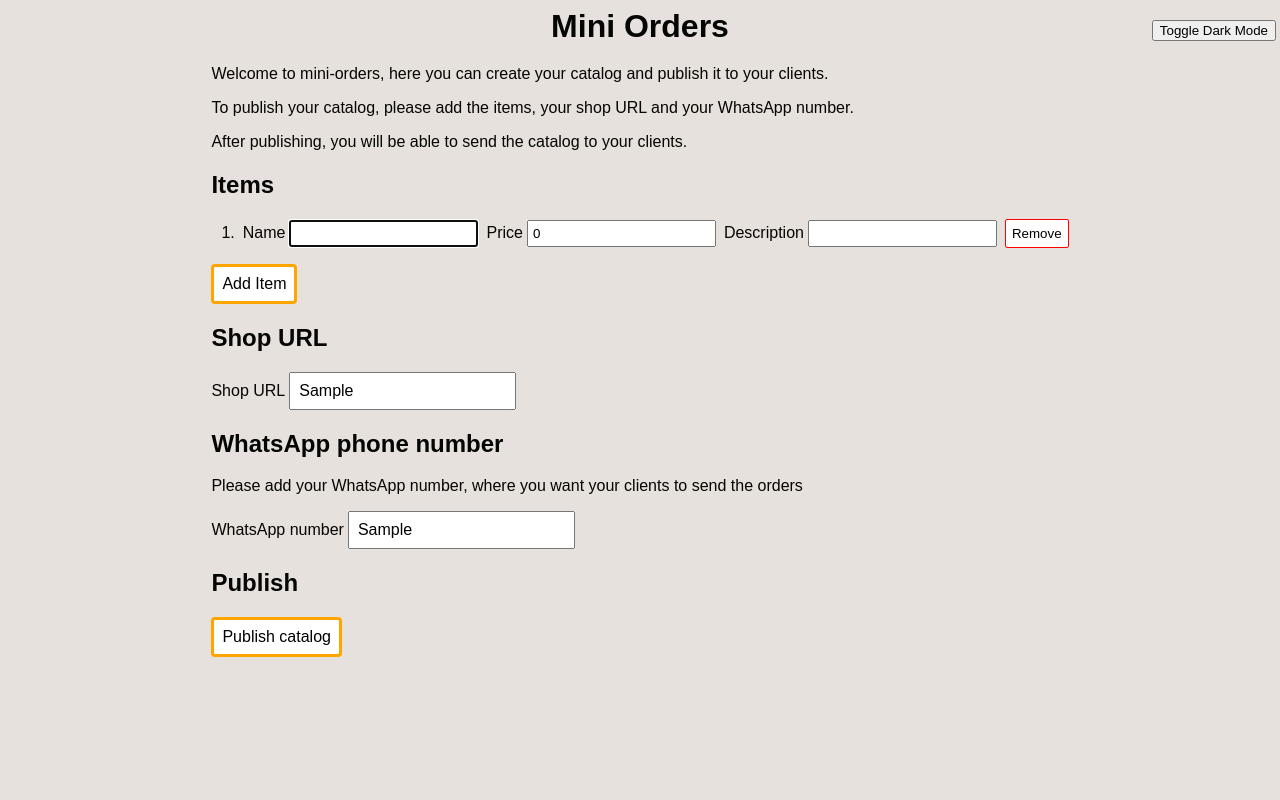
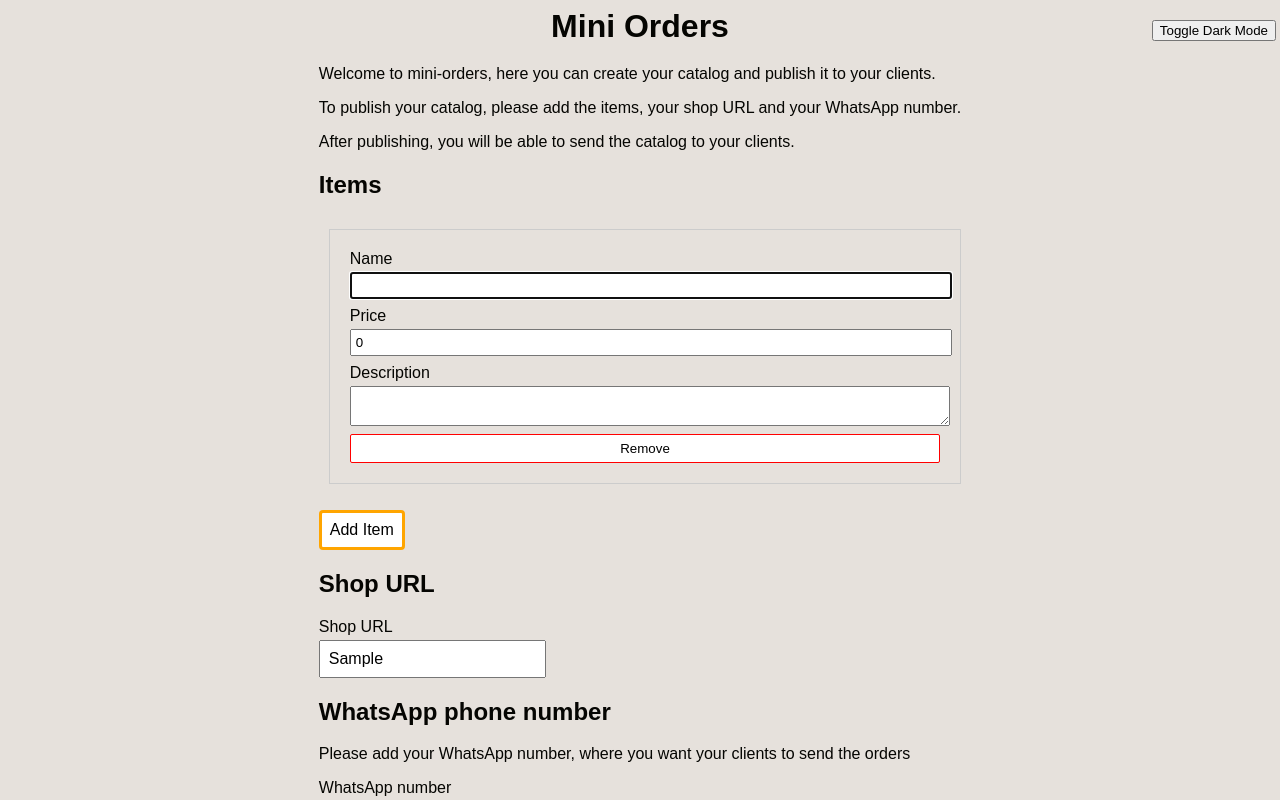
Before and after one commit to juanfrvera/mini-order, a Vue app in the folder frontend/: page / in a window 1280 px wide. Both pictures are taken after typing "Sample", "Sample" into the empty fields and a click on the button "Add Item". Shown: the top 800 px of the page. Built offline with nearby package versions, Linux system fonts and the light colour scheme; the HTML template or start-up script is replaced by a standard one.

Commit message:
wip: vertical inputs, dark mode and sass

```diff
--- /dev/null
+++ b/frontend/src/assets/styles/input.scss
@@ -0,0 +1,30 @@
+.input-important {
+    padding: 8px;
+    font-size: 16px;
+}
+
+@mixin labelAndInput {
+    display: flex;
+    align-items: center;
+    gap: 4px;
+}
+
+.label-and-input {
+    @include labelAndInput;
+
+    &_vertical {
+        @include labelAndInput;
+        flex-direction: column;
+        align-items: flex-start;
+
+        &.full-width {
+            width: 100%;
+
+            >* {
+                width: 100%;
+            }
+        }
+    }
+
+
+}
--- a/frontend/src/assets/main.scss
+++ b/frontend/src/assets/styles/main.scss
@@ -1,3 +1,5 @@
+@use "input.scss";
+
 :root {
    --primary-color: orange;
    --background-color: rgb(230, 225, 220);
@@ -30,22 +32,6 @@ body {
    cursor: pointer;
 }
 
-.input-important {
-   padding: 8px;
-   font-size: 16px;
-}
-
-.label-and-input {
-   display: flex;
-   align-items: center;
-   gap: 4px;
-}
-
-.label-and-input_vertical {
-   flex-direction: column;
-   align-items: flex-start;
-}
-
 .box {
    padding: 20px;
    margin-top: 10px;
--- a/frontend/src/components/CatalogCreator.vue
+++ b/frontend/src/components/CatalogCreator.vue
@@ -51,28 +51,28 @@ function focusItemFirstInput(index: number) {
 </script>
 
 <template>
-  <ol v-if="items.length" class="item-list">
-    <li v-for="(item, index) in items" :key="item.id" class="item-row">
-      <span class="item-index">{{ index + 1 }}.</span>
+  <ul v-if="items.length" class="item-list">
+    <li v-for="(item, index) in items" :key="item.id" class="item-row box">
+      <!-- <span class="item-index">{{ index + 1 }}.</span> -->
 
-      <div class="label-and-input">
+      <div class="label-and-input_vertical full-width">
         <label>Name</label>
         <input v-model="item.name" class="item-input" />
       </div>
 
-      <div class="label-and-input">
+      <div class="label-and-input_vertical full-width">
         <label>Price</label>
         <input v-model="item.price" class="item-input" />
       </div>
 
-      <div class="label-and-input">
+      <div class="label-and-input_vertical full-width">
         <label>Description</label>
-        <input v-model="item.description" @keydown="descriptionKeyDown($event, index)" class="item-input" />
+        <textarea v-model="item.description" @keydown="descriptionKeyDown($event, index)" class="item-input" />
       </div>
 
       <button @click="removeItem(index)" class="remove-item">Remove</button>
     </li>
-  </ol>
+  </ul>
   <div v-else>
     <p>No items added yet. Let's create the first one.</p>
   </div>
@@ -89,6 +89,7 @@ function focusItemFirstInput(index: number) {
 
 .item-row {
   display: flex;
+  flex-direction: column;
   gap: 8px;
 }
 
--- a/frontend/src/main.ts
+++ b/frontend/src/main.ts
@@ -1,4 +1,4 @@
-import './assets/main.scss'
+import './assets/styles/main.scss'
 
 import { createApp } from 'vue'
 import App from './App.vue'
--- a/frontend/src/pages/CreateCatalog.vue
+++ b/frontend/src/pages/CreateCatalog.vue
@@ -40,7 +40,7 @@ async function publishCatalog() {
   <CatalogCreator ref="catalogCreator"></CatalogCreator>
 
   <h2>Shop URL</h2>
-  <div class="label-and-input">
+  <div class="label-and-input_vertical">
     <label>Shop URL</label>
     <input v-model="shopUrl" class="input-important" />
   </div>
@@ -48,7 +48,7 @@ async function publishCatalog() {
   <h2>WhatsApp phone number</h2>
   <div>
     <p>Please add your WhatsApp number, where you want your clients to send the orders</p>
-    <div class="label-and-input">
+    <div class="label-and-input_vertical">
       <label>WhatsApp number</label>
       <input v-model="phoneNumber" class="input-important" />
     </div>
```
